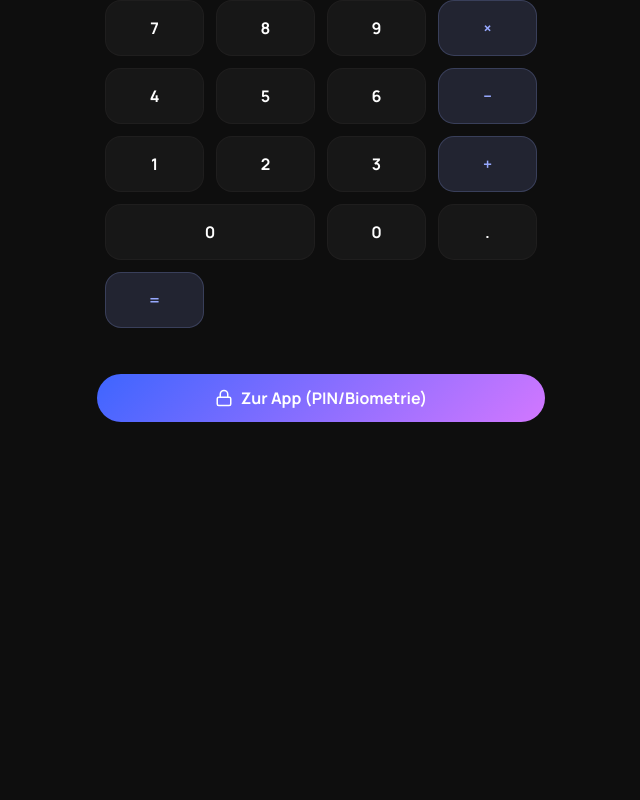
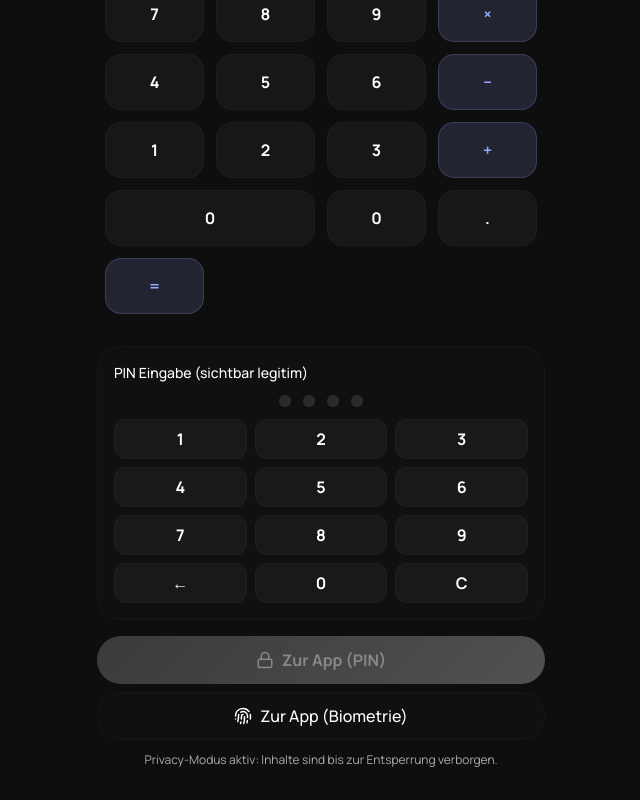
Before and after one commit to Jokerman890/RechnerApp, a React (Vite) app: page / in a window 1280 px wide. Shown: the part 346-1146 px from the top of the page, without its empty margins (319-959 px from the left). Before the commit the page ends 800 px from the top, so only its background shows below. Built offline with nearby package versions, Linux system fonts and the light colour scheme; the HTML template or start-up script is replaced by a standard one.

Commit message:
Implement calculator screen with visible PIN entry unlock

```diff
--- a/src/App.tsx
+++ b/src/App.tsx
@@ -622,7 +622,7 @@ const Settings = ({
   </div>
 );
 
-const LockScreen = ({
+const UtilityCalculatorGate = ({
   pinInput,
   setPinInput,
   onUnlock,
@@ -639,77 +639,24 @@ const LockScreen = ({
   failedAttempt: boolean;
   privacyModeEnabled: boolean;
 }) => {
-  const appendDigit = (digit: string) => {
-    setPinInput((prev) => (prev.length < 4 ? `${prev}${digit}` : prev));
+  const [calcValue, setCalcValue] = useState('0');
+  const appendCalc = (value: string) => {
+    setCalcValue((prev) => (prev === '0' ? value : `${prev}${value}`));
   };
+  const runCalc = () => {
+    try {
+      const normalized = calcValue.replace(/×/g, '*').replace(/÷/g, '/').replace(/−/g, '-');
+      const result = Function(`"use strict"; return (${normalized})`)();
+      setCalcValue(Number.isFinite(result) ? String(result) : '0');
+    } catch {
+      setCalcValue('0');
+    }
+  };
+  const appendPin = (digit: string) => setPinInput((prev) => (prev.length < 4 ? `${prev}${digit}` : prev));
 
   return (
-    <div className="min-h-screen bg-background flex flex-col items-center justify-between px-6 py-10">
-      <div className="w-full max-w-sm text-center pt-6">
-        <div className="mx-auto size-16 rounded-full bg-primary/10 flex items-center justify-center text-primary mb-4">
-          <Lock size={30} />
-        </div>
-        <h1 className="text-2xl font-bold">App gesperrt</h1>
-        <p className="text-sm text-on-surface-variant mt-2">
-          Zugriff nur mit sichtbarer PIN- oder Biometrie-Authentifizierung.
-        </p>
-        {privacyModeEnabled && (
-          <p className="text-xs text-on-surface-variant mt-2">
-            Privacy-Modus aktiv: Inhalte bleiben bis zur Entsperrung verborgen.
-          </p>
-        )}
-      </div>
-
-      <div className="w-full max-w-sm flex flex-col items-center gap-5">
-        <div className="flex gap-3">
-          {Array.from({ length: 4 }).map((_, i) => (
-            <div
-              key={i}
-              className={`size-3 rounded-full ${i < pinInput.length ? 'bg-primary' : 'bg-outline-variant/50'}`}
-            />
-          ))}
-        </div>
-        {failedAttempt && <p className="text-error text-sm font-medium">Falsche PIN. Bitte erneut versuchen.</p>}
-        <button
-          onClick={onUnlock}
-          disabled={pinInput.length !== 4}
-          className="w-full h-12 rounded-full liquid-gradient font-bold disabled:opacity-50 disabled:grayscale"
-        >
-          Mit PIN entsperren
-        </button>
-        {biometricEnabled && (
-          <button
-            onClick={onBiometricUnlock}
-            className="w-full h-12 rounded-full glass-panel font-medium flex items-center justify-center gap-2 hover:bg-surface-container-high transition-colors"
-          >
-            <Fingerprint size={18} />
-            Biometrie verwenden
-          </button>
-        )}
-      </div>
-
-      <div className="w-full max-w-sm grid grid-cols-3 gap-3">
-        {['1', '2', '3', '4', '5', '6', '7', '8', '9', '←', '0', 'C'].map((key) => (
-          <button
-            key={key}
-            onClick={() => {
-              if (key === '←') return setPinInput((prev) => prev.slice(0, -1));
-              if (key === 'C') return setPinInput('');
-              appendDigit(key);
-            }}
-            className="h-14 rounded-2xl bg-surface-container border border-outline-variant/15 font-bold text-lg hover:bg-surface-container-high transition-colors"
-          >
-            {key}
-          </button>
-        ))}
-      </div>
-    </div>
-  );
-};
-
-const UtilityCalculatorGate = ({ onOpenLock }: { onOpenLock: () => void }) => (
-  <div className="min-h-screen bg-surface flex flex-col justify-between px-6 py-8">
-    <div className="text-center pt-6">
+    <div className="min-h-screen bg-surface flex flex-col justify-between px-6 py-8">
+      <div className="text-center pt-6">
       <div className="mx-auto size-14 rounded-full bg-primary/10 flex items-center justify-center text-primary mb-3">
         <CalculatorIcon size={24} />
       </div>
@@ -719,14 +666,21 @@ const UtilityCalculatorGate = ({ onOpenLock }: { onOpenLock: () => void }) => (
       </p>
     </div>
 
-    <div className="w-full max-w-md mx-auto px-2 mb-8">
+      <div className="w-full max-w-md mx-auto px-2 mb-8">
       <div className="text-on-surface text-[4rem] leading-none font-bold tracking-tighter tabular-nums truncate w-full text-right mb-4">
-        0
+        {calcValue}
       </div>
       <div className="grid grid-cols-4 gap-3">
         {['AC', '+/-', '%', '÷', '7', '8', '9', '×', '4', '5', '6', '−', '1', '2', '3', '+', '0', '0', '.', '='].map((btn, i) => (
           <button
             key={`${btn}-${i}`}
+            onClick={() => {
+              if (btn === 'AC') return setCalcValue('0');
+              if (btn === '=') return runCalc();
+              if (btn === '+/-') return setCalcValue((prev) => (prev.startsWith('-') ? prev.slice(1) : `-${prev}`));
+              if (btn === '%') return setCalcValue((prev) => String((parseFloat(prev) || 0) / 100));
+              appendCalc(btn);
+            }}
             className={`${i === 16 ? 'col-span-2' : ''} h-14 rounded-2xl font-bold ${i < 4 || [7, 11, 15, 19].includes(i) ? 'bg-primary/15 text-primary border border-primary/20' : 'bg-surface-variant/40 text-on-surface border border-outline-variant/15'}`}
           >
             {btn}
@@ -735,17 +689,57 @@ const UtilityCalculatorGate = ({ onOpenLock }: { onOpenLock: () => void }) => (
       </div>
     </div>
 
-    <div className="w-full max-w-md mx-auto">
-      <button
-        onClick={onOpenLock}
-        className="w-full h-12 rounded-full liquid-gradient font-bold flex items-center justify-center gap-2"
-      >
-        <Lock size={18} />
-        Zur App (PIN/Biometrie)
-      </button>
+      <div className="w-full max-w-md mx-auto">
+        <div className="glass-panel rounded-3xl p-4 mb-4">
+          <p className="text-sm font-medium mb-3">PIN Eingabe (sichtbar legitim)</p>
+          <div className="flex justify-center gap-3 mb-3">
+            {Array.from({ length: 4 }).map((_, i) => (
+              <div key={i} className={`size-3 rounded-full ${i < pinInput.length ? 'bg-primary' : 'bg-outline-variant/50'}`} />
+            ))}
+          </div>
+          <div className="grid grid-cols-3 gap-2">
+            {['1', '2', '3', '4', '5', '6', '7', '8', '9', '←', '0', 'C'].map((key) => (
+              <button
+                key={key}
+                onClick={() => {
+                  if (key === '←') return setPinInput((prev) => prev.slice(0, -1));
+                  if (key === 'C') return setPinInput('');
+                  appendPin(key);
+                }}
+                className="h-10 rounded-xl bg-surface-container border border-outline-variant/15 font-bold"
+              >
+                {key}
+              </button>
+            ))}
+          </div>
+          {failedAttempt && <p className="text-error text-sm mt-2">Falsche PIN. Bitte erneut versuchen.</p>}
+        </div>
+        <button
+          onClick={onUnlock}
+          disabled={pinInput.length !== 4}
+          className="w-full h-12 rounded-full liquid-gradient font-bold flex items-center justify-center gap-2 disabled:opacity-50 disabled:grayscale"
+        >
+          <Lock size={18} />
+          Zur App (PIN)
+        </button>
+        {biometricEnabled && (
+          <button
+            onClick={onBiometricUnlock}
+            className="w-full h-12 rounded-full glass-panel font-medium flex items-center justify-center gap-2 mt-2"
+          >
+            <Fingerprint size={18} />
+            Zur App (Biometrie)
+          </button>
+        )}
+        {privacyModeEnabled && (
+          <p className="text-xs text-on-surface-variant text-center mt-3">
+            Privacy-Modus aktiv: Inhalte sind bis zur Entsperrung verborgen.
+          </p>
+        )}
+      </div>
     </div>
-  </div>
-);
+  );
+};
 
 const Calculator = ({ setView, t }: { setView: (v: View) => void, t: any }) => (
   <div className="flex flex-col items-center justify-end min-h-screen pb-12 bg-surface relative">
@@ -1437,7 +1431,6 @@ export default function App() {
   const [lang, setLang] = useState<Language>('de');
   const [toast, setToast] = useState<string | null>(null);
   const [isAuthenticated, setIsAuthenticated] = useState(false);
-  const [showAccessGate, setShowAccessGate] = useState(true);
   const [pinInput, setPinInput] = useState('');
   const [failedPinAttempt, setFailedPinAttempt] = useState(false);
   const [biometricEnabled, setBiometricEnabled] = useState(true);
@@ -1467,7 +1460,6 @@ export default function App() {
     if (pinInput === appPin) {
       setFailedPinAttempt(false);
       setPinInput('');
-      setShowAccessGate(false);
       setIsAuthenticated(true);
       setLastActivityAt(Date.now());
       return;
@@ -1480,7 +1472,6 @@ export default function App() {
     if (!biometricEnabled) return;
     setFailedPinAttempt(false);
     setPinInput('');
-    setShowAccessGate(false);
     setIsAuthenticated(true);
     setLastActivityAt(Date.now());
   };
@@ -1518,19 +1509,15 @@ export default function App() {
   return (
     <div className="min-h-screen relative">
       {!isAuthenticated ? (
-        showAccessGate ? (
-          <UtilityCalculatorGate onOpenLock={() => setShowAccessGate(false)} />
-        ) : (
-          <LockScreen
-            pinInput={pinInput}
-            setPinInput={setPinInput}
-            onUnlock={unlockWithPin}
-            onBiometricUnlock={unlockWithBiometrics}
-            biometricEnabled={biometricEnabled}
-            failedAttempt={failedPinAttempt}
-            privacyModeEnabled={privacyModeEnabled}
-          />
-        )
+        <UtilityCalculatorGate
+          pinInput={pinInput}
+          setPinInput={setPinInput}
+          onUnlock={unlockWithPin}
+          onBiometricUnlock={unlockWithBiometrics}
+          biometricEnabled={biometricEnabled}
+          failedAttempt={failedPinAttempt}
+          privacyModeEnabled={privacyModeEnabled}
+        />
       ) : (
         <>
           <AnimatePresence mode="wait">
```
